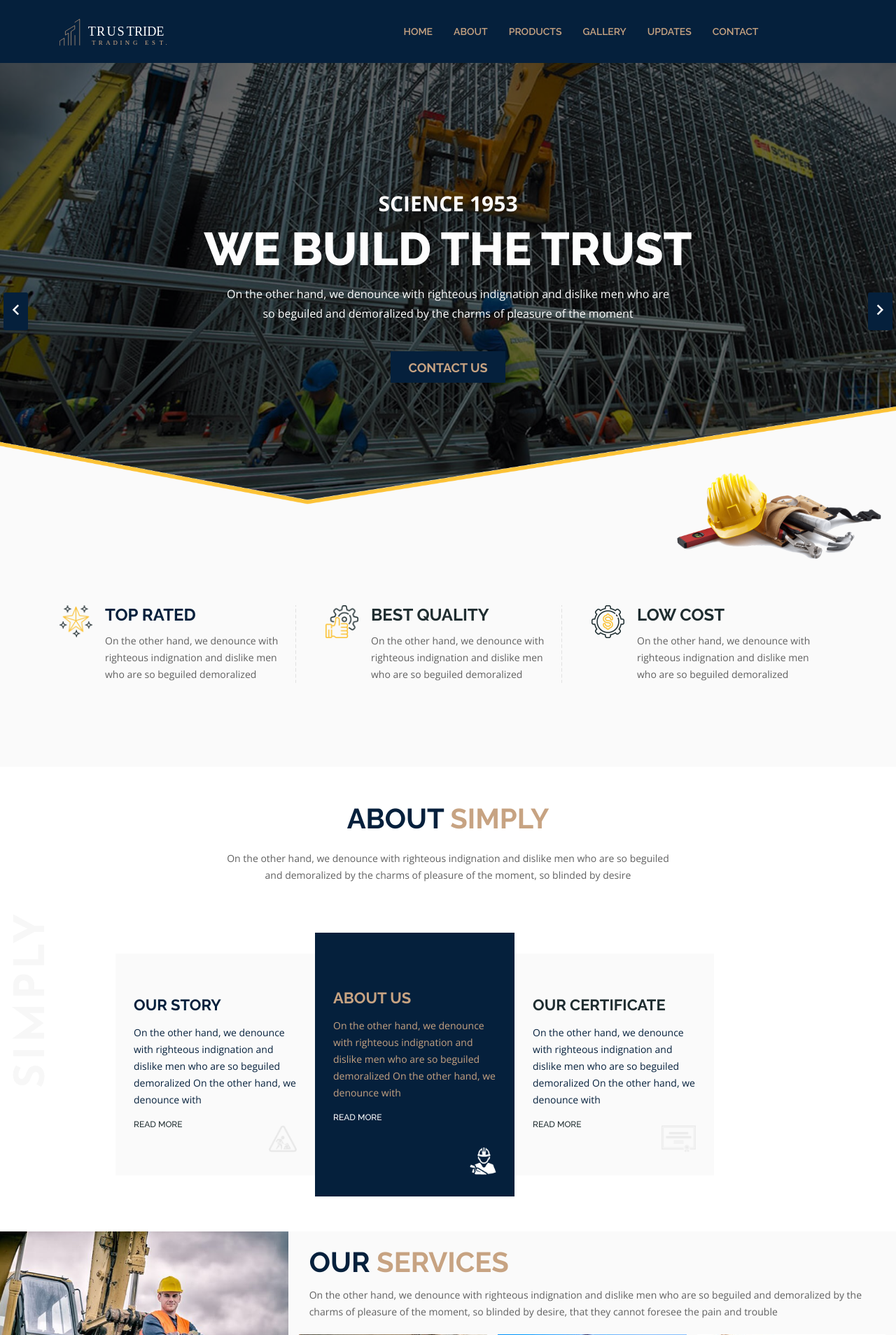
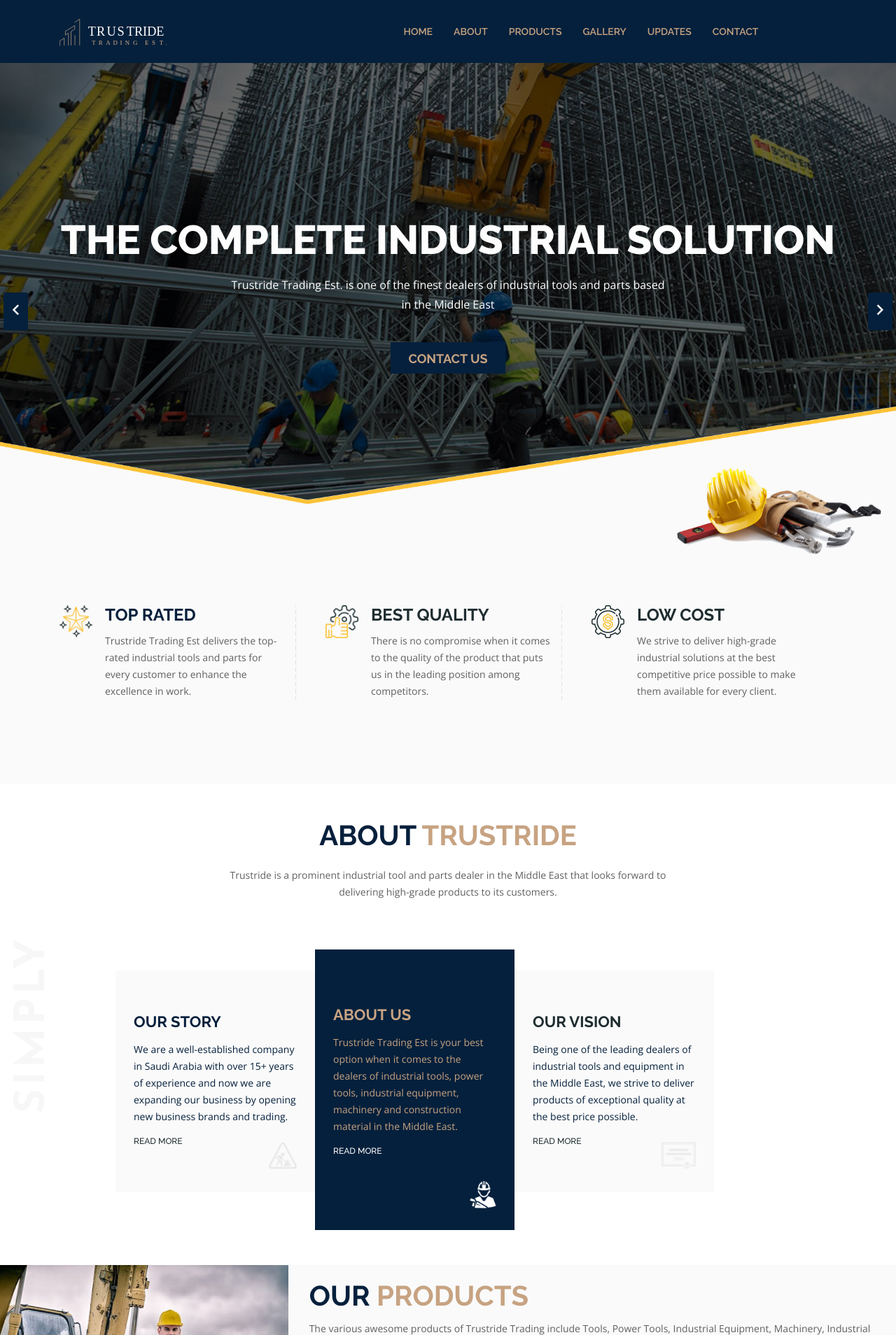
Before and after one commit to Swathi-22/trustridetrade, a Django app: page / in a window 1280 px wide. Shown: the top 1908 px of the page at 70% size. Run offline with Django 4.2, Linux system fonts and the light colour scheme; some libraries are stand-ins or nearby versions.

Commit message:
Content changed

```diff
--- a/static/web/css/responsive.css
+++ b/static/web/css/responsive.css
@@ -87,7 +87,7 @@
   height: 112px;
 }
 .h1__countdown .htc__callto__action h2 {
-  font-size: 40px;
+  font-size: 34px;
   margin-bottom: 12px;
 }
 .htc__offer--2 .h1__offer__image {
--- a/static/web/css/shortcode/slider.css
+++ b/static/web/css/shortcode/slider.css
@@ -56,7 +56,7 @@
 }
 .slider__inner h1 {
     color: #fdfdfd;
-    font-size: 66px;
+    font-size: 58px;
     font-weight: 800;
     line-height: 55px;
     margin-top: 24px;
--- a/templates/web/index.html
+++ b/templates/web/index.html
@@ -17,11 +17,10 @@
                         <div class="row">
                             <div class="col-md-12 col-lg-12">
                                 <div class="slider__inner">
-                                    <h4>SCIENCE 1953</h4>
-                                    <h1>WE BUILD THE TRUST</h1>
-                                    <p>On the other hand, we denounce with righteous indignation and dislike men who are so beguiled and demoralized by the charms of pleasure of the moment</p>
+                                    <h1>THE COMPLETE INDUSTRIAL SOLUTION</h1>
+                                    <p>Trustride Trading Est. is one of the finest dealers of industrial tools and parts based in the Middle East</p>
                                     <div class="slider__btn">
-                                        <a class="htc__btn" href="contact.html">CONTACT US</a>
+                                        <a class="htc__btn" href="{% url 'web:construction' %}">CONTACT US</a>
                                     </div>
                                 </div>
                             </div>
@@ -38,9 +37,8 @@
                         <div class="row">
                             <div class="col-md-12 col-lg-12">
                                 <div class="slider__inner">
-                                    <h4>SCIENCE 1953</h4>
-                                    <h1>WE BUILD THE TRUST</h1>
-                                    <p>On the other hand, we denounce with righteous indignation and dislike men who are so beguiled and demoralized by the charms of pleasure of the moment</p>
+                                    <h1>YOUR CONSTRUCTION PARTNER</h1>
+                                    <p>All your construction needs can be cleared with our advanced tools and equipment of high-grade quality at the best reasonable price.</p>
                                     <div class="slider__btn">
                                         <a class="htc__btn" href="contact.html">CONTACT US</a>
                                     </div>
@@ -67,7 +65,7 @@
                             </div>
                             <div class="offer__details">
                                 <h2><a href="#" class="top">TOP RATED</a></h2>
-                                <p>On the other hand, we denounce with righteous indignation and dislike men who are so beguiled demoralized</p>
+                                <p>Trustride Trading Est delivers the top-rated industrial tools and parts for every customer to enhance the excellence in work.</p>
                             </div>
                         </div>
                     </div>
@@ -78,7 +76,7 @@
                             </div>
                             <div class="offer__details">
                                 <h2><a href="#">BEST QUALITY</a></h2>
-                                <p>On the other hand, we denounce with righteous indignation and dislike men who are so beguiled demoralized</p>
+                                <p>There is no compromise when it comes to the quality of the product that puts us in the leading position among competitors.</p>
                             </div>
                         </div>
                     </div>
@@ -89,7 +87,7 @@
                             </div>
                             <div class="offer__details">
                                 <h2><a href="#">LOW COST</a></h2>
-                                <p>On the other hand, we denounce with righteous indignation and dislike men who are so beguiled demoralized</p>
+                                <p>We strive to deliver high-grade industrial solutions at the best competitive price possible to make them available for every client.</p>
                             </div>
                         </div>
                     </div>
@@ -106,8 +104,10 @@
                 <div class="row">
                     <div class="col-12">
                         <div class="section__title text-center">
-                            <h2 class="title__line">ABOUT <span class="text--theme">SIMPLY</span></h2>
-                            <p>On the other hand, we denounce with righteous indignation and dislike men who are so beguiled and demoralized by the charms of pleasure of the moment, so blinded by desire</p>
+
+                            <h2 class="title__line">ABOUT <span class="text--theme">TRUSTRIDE</span></h2>
+                            <p>Trustride is a prominent industrial tool and parts dealer in  the Middle East that looks forward to delivering high-grade products to its customers.
+                            </p>
                         </div>
                     </div>
                 </div>
@@ -116,7 +116,7 @@
                         <div class="about foo">
                             <div class="about__inner">
                                 <h2><a href="about.html" class="story">OUR STORY</a></h2>
-                                <p>On the other hand, we denounce with righteous indignation and dislike men who are so beguiled demoralized On the other hand, we denounce with</p>
+                                <p>We are a well-established company in Saudi Arabia with over 15+ years of experience and now we are expanding our business by opening new business brands and trading.</p>
                                 <div class="about__btn">
                                     <a href="about.html">READ MORE</a>
                                 </div>
@@ -126,7 +126,7 @@
                             </div>
                             <div class="about__inner about__hober__info">
                                 <h2><a href="about.html" class="our-story">OUR STORY</a></h2>
-                                <p>On the other hand, we denounce with righteous indignation and dislike men who are so beguiled demoralized On the other hand, we denounce with</p>
+                                <p>We are a well-established company in Saudi Arabia with over 15+ years of experience and now we are expanding our business by opening new business brands and trading.</p>
                                 <div class="about__btn">
                                     <a href="about.html">READ MORE</a>
                                 </div>
@@ -140,7 +140,7 @@
                         <div class="about foo">
                             <div class="about__inner">
                                 <h2><a href="about.html">ABOUT US</a></h2>
-                                <p>On the other hand, we denounce with righteous indignation and dislike men who are so beguiled demoralized On the other hand, we denounce with</p>
+                                <p>Trustride Trading Est is your best option when it comes to the dealers of industrial tools, power tools, industrial equipment, machinery and construction material in  the Middle East.</p>
                                 <div class="about__btn">
                                     <a href="about.html">READ MORE</a>
                                 </div>
@@ -150,7 +150,7 @@
                             </div>
                             <div class="about__inner about__hober__info active">
                                 <h2><a href="about.html" class="about-us">ABOUT US</a></h2>
-                                <p>On the other hand, we denounce with righteous indignation and dislike men who are so beguiled demoralized On the other hand, we denounce with</p>
+                                <p>Trustride Trading Est is your best option when it comes to the dealers of industrial tools, power tools, industrial equipment, machinery and construction material in  the Middle East.</p>
                                 <div class="about__btn">
                                     <a href="about.html">READ MORE</a>
                                 </div>
@@ -163,8 +163,8 @@
                     <div class="col-lg-4 col-xl-3 col-md-6 col-12 smt-40">
                         <div class="about foo">
                             <div class="about__inner">
-                                <h2><a href="about.html">OUR CERTIFICATE</a></h2>
-                                <p>On the other hand, we denounce with righteous indignation and dislike men who are so beguiled demoralized On the other hand, we denounce with</p>
+                                <h2><a href="about.html">OUR VISION</a></h2>
+                                <p>Being one of the leading dealers of industrial tools and equipment in  the Middle East, we strive to deliver products of exceptional quality at the best price possible.</p>
                                 <div class="about__btn">
                                     <a href="about.html">READ MORE</a>
                                 </div>
@@ -173,8 +173,8 @@
                                 </div>
                             </div>
                             <div class="about__inner about__hober__info">
-                                <h2><a href="about.html" class="our-story">OUR CERTIFICATE</a></h2>
-                                <p>On the other hand, we denounce with righteous indignation and dislike men who are so beguiled demoralized On the other hand, we denounce with</p>
+                                <h2><a href="about.html" class="our-story">OUR VISION</a></h2>
+                                <p>Being one of the leading dealers of industrial tools and equipment in  the Middle East, we strive to deliver products of exceptional quality at the best price possible.</p>
                                 <div class="about__btn">
                                     <a href="about.html">READ MORE</a>
                                 </div>
@@ -208,8 +208,8 @@
                                 <div class="row">
                                     <div class="col-12">
                                         <div class="section__title text-left">
-                                            <h2 class="title__line">OUR <span class="text--theme">SERVICES</span></h2>
-                                            <p>On the other hand, we denounce with righteous indignation and dislike men who are so beguiled and demoralized by the charms of pleasure of the moment, so blinded by desire, that they cannot foresee the pain and trouble</p>
+                                            <h2 class="title__line">OUR <span class="text--theme">PRODUCTS</span></h2>
+                                            <p>The various awesome products of Trustride Trading include Tools, Power Tools, Industrial Equipment, Machinery, Industrial Parts, construction Material and more handy tools to make ease your work.</p>
                                         </div>
                                     </div>
                                 </div>
@@ -222,13 +222,13 @@
                                                     <img src="{% static 'web/images/service/1.jpg' %}" alt="service images">
                                                 </a>
                                                 <div class="service__hover">
-                                                    <div class="service__action">
+                                                    <!-- <div class="service__action">
                                                         <a href="single-service.html">DETAILS</a>
-                                                    </div>
+                                                    </div> -->
                                                 </div>
                                             </div>
                                             <div class="service__details">
-                                                <h2><a href="single-service.html">CONSTRUCTION</a></h2>
+                                                <h2><a href="single-service.html">INDUSTRIAL TOOLS</a></h2>
                                             </div>
                                         </div>
                                     </div>
@@ -241,13 +241,13 @@
                                                     <img src="{% static 'web/images/service/2.jpg' %}" alt="service images">
                                                 </a>
                                                 <div class="service__hover">
-                                                    <div class="service__action">
+                                                    <!-- <div class="service__action">
                                                         <a href="single-service.html">DETAILS</a>
-                                                    </div>
+                                                    </div> -->
                                                 </div>
                                             </div>
                                             <div class="service__details">
-                                                <h2><a href="single-service.html">RENOVATION</a></h2>
+                                                <h2><a href="single-service.html">MACHINERY</a></h2>
                                             </div>
                                         </div>
                                     </div>
@@ -260,13 +260,13 @@
                                                     <img src="{% static 'web/images/service/3.jpg' %}" alt="service images">
                                                 </a>
                                                 <div class="service__hover">
-                                                    <div class="service__action">
+                                                    <!-- <div class="service__action">
                                                         <a href="single-service.html">DETAILS</a>
-                                                    </div>
+                                                    </div> -->
                                                 </div>
                                             </div>
                                             <div class="service__details">
-                                                <h2><a href="single-service.html">ARCHITECTURE</a></h2>
+                                                <h2><a href="single-service.html">CONSTRUCTION MATERIAL </a></h2>
                                             </div>
                                         </div>
                                     </div>
@@ -286,7 +286,7 @@
                     <div class="col-12">
                         <div class="section__title text-center">
                             <h2 class="title__line">LATEST <span class="text--theme">PROJECTS</span></h2>
-                            <p>On the other hand, we denounce with righteous indignation and dislike men who are so beguiled and demoralized by the charms of pleasure of the moment, so blinded by desire</p>
+                            <p>We strive to give life to your construction dreams. Take a look at our exclusive projects.</p>
                         </div>
                     </div>
                 </div>
@@ -392,8 +392,8 @@
                     </div>
                     <div class="col-lg-8 col-md-12 col-12">
                         <div class="htc__callto__action">
-                            <h2># BEST <span class="text--theme">CONSTRUCTION</span> THEME</h2>
-                            <p>On the other hand, we denounce with righteous indignation and dislike men who are so beguiled and demoralized by the charms of pleasure of the moment, so blinded by desire, that they cannot foresee the pain and trouble</p>
+                            <h2># BEST <span class="text--theme">DEALERS OF INDUSTRIAL</span>  TOOLS AND PARTS</h2>
+                            <p>Make ease of your construction with our advanced tools and equipment.</p>
                             <div class="htc__call__btn">
                                 <a class="htc__btn" href="#">BUY NOW</a>
                             </div>
@@ -468,7 +468,7 @@
                     <div class="col-12">
                         <div class="section__title text-center">
                             <h2 class="title__line">OUR <span class="text--theme">TEAM</span></h2>
-                            <p>On the other hand, we denounce with righteous indignation and dislike men who are so beguiled and demoralized by the charms of pleasure of the moment, so blinded by desire</p>
+                            <p>A dedicated and qualified team of professionals are the success of any business. Here are our dedicated crew members who work hard to build the company to its success.</p>
                         </div>
                     </div>
                 </div>
@@ -533,7 +533,7 @@
                                     <img src="{% static 'web/images/team/3.jpg' %}" alt="team image">
                                 </div>
                                 <div class="team__hover__info">
-                                    <ul class="team__social__link">
+                                    <ul class="team__social__link">YOUR CONSTRUCTION PARTNER
                                         <li><a href="#" target="_blank"><i class="fa fa-twitter"></i></a></li>
 
                                         <li><a href="#" target="_blank"><i class="fa fa-instagram"></i></a></li>
@@ -592,7 +592,7 @@
                         <div class="htc__testimonial__wrap">
                             <div class="section__title text-left">
                                 <h2 class="title__line">CLIENTS <span class="text--theme">SAYS</span></h2>
-                                <p>On the other hand, we denounce with righteous indignation and dislike men who are so beguiled and demoralized by the charms of pleasur</p>
+                                <p>The customer is the king of any business. Take a peek at the opinions of our beloved customers about the company.</p>
                             </div>
                             <div class="testimonial__activation clearfix">
                                  <!-- Start Single Testimonial -->
@@ -604,7 +604,7 @@
                                         <div class="tes__icon">
                                             <i class="fa fa-quote-right"></i>
                                         </div>
-                                        <p>On the other hand, we denounce with righteous indignation and the tdislike men who are beguiled </p>
+                                        <p>Trustride Trading Est is the best option in Saudi Arabia for your needs for tools.</p>
                                         <h2><a href="#">Ken Williams</a></h2>
                                         <h4>CEO, Alves</h4>
                                     </div>
@@ -619,7 +619,7 @@
                                         <div class="tes__icon">
                                             <i class="fa fa-quote-right"></i>
                                         </div>
-                                        <p>On the other hand, we denounce with righteous indignation and the tdislike men who are beguiled </p>
+                                        <p>Excellent quality of products and exceptional customer service makes it a perfect place for your purchase.</p>
                                         <h2><a href="#">Ken Williams</a></h2>
                                         <h4>CEO, Alves</h4>
                                     </div>
@@ -634,7 +634,7 @@
                                         <div class="tes__icon">
                                             <i class="fa fa-quote-right"></i>
                                         </div>
-                                        <p>On the other hand, we denounce with righteous indignation and the tdislike men who are beguiled </p>
+                                        <p>Tools or industrial parts, Trustride Trading Est delivers the best quality products for everyone. </p>
                                         <h2><a href="#">Ken Williams</a></h2>
                                         <h4>CEO, Alves</h4>
                                     </div>
@@ -646,8 +646,8 @@
                     <div class="col-lg-6 col-xl-6  offset-xl-1 col-md-12 col-12 smt-40">
                         <div class="reguest__quote">
                             <div class="section__title text-left">
-                                <h2 class="title__line">REQUEST A <span class="text--theme">QUOTE</span></h2>
-                                <p>On the other hand, we denounce with righteous indignation and dislike men who are so beguiled and demoralized by the charms of pleasur</p>
+                                <h2 class="title__line">CONNECT WITH  <span class="text--theme">US</span></h2>
+                                <p>Feel free to connect with us for your queries, we are eager to deliver the best service for all. Fill in the below form to connect with us.</p>
                             </div>
                             <form id="contact-form" action="https://whizthemes.com/nazmul/php/mail.php" method="post">
                                 <div class="clint__comment__form">
@@ -681,8 +681,8 @@
             <div class="container">
                 <div class="row">
                     <div class="section__title text-center">
-                        <h2 class="title__line">LATEST <span class="text--theme">BLOG</span></h2>
-                        <p>On the other hand, we denounce with righteous indignation and dislike men who are so beguiled and demoralized by the charms of pleasure of the moment, so blinded by desire</p>
+                        <h2 class="title__line">LATEST <span class="text--theme">UPDATES</span></h2>
+                        <p>Get updated with us and get our exciting features and offers.</p>
                     </div>
                 </div>
                 <div class="row htc__blog__wrap mt--30 clearfix">
--- a/templates/web/partials/footer.html
+++ b/templates/web/partials/footer.html
@@ -9,10 +9,10 @@
                 <div class="col-lg-3 col-xl-3 col-md-6 col-12">
                     <div class="footer foo">
                         <div class="footer__widget">
-                            <h2 class="ft__title">ABOUT</h2>
+                            <h2 class="ft__title">TRUSTRIDETRADE</h2>
                         </div>
                         <div class="ft__details">
-                            <p>On the other hand, we denounce with righteous indignation and dislike men who are so beguiled demoralized On the other hand, we denounce </p>
+                            <p>Trustride Trading Est is the best option in  the Middle East for your needs for tools.</p>
                         </div>
                     </div>
                 </div>
@@ -89,7 +89,7 @@
                 <div class="col-12">
                     <div class="copyright__inner">
                         <p>Copyright <a href="#">TRUSTRIDETRADE</a>
-                        All Rights Reserved 2021</p>
+                        All Rights Reserved 2022</p>
                     </div>
                 </div>
             </div>
```
